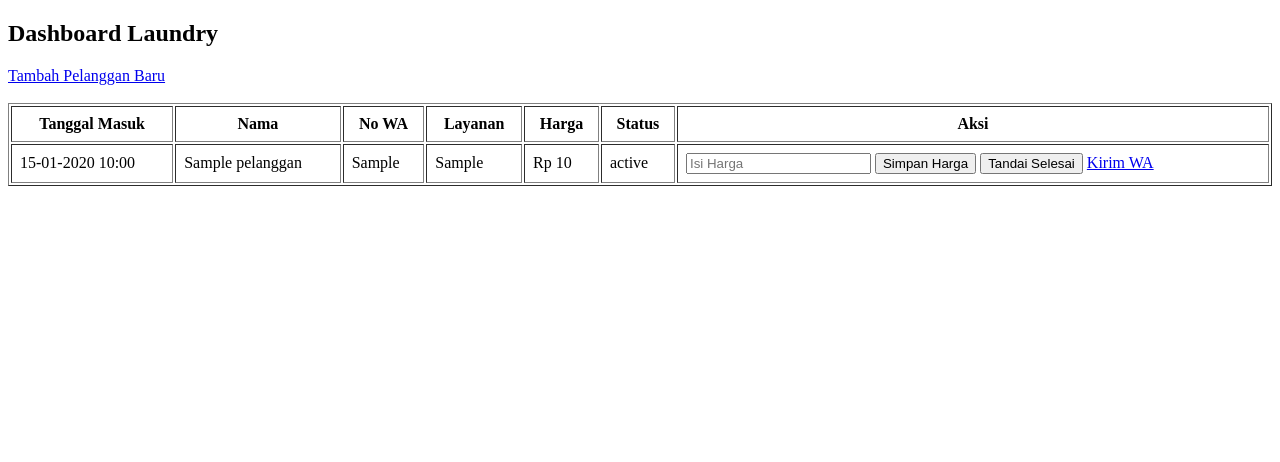
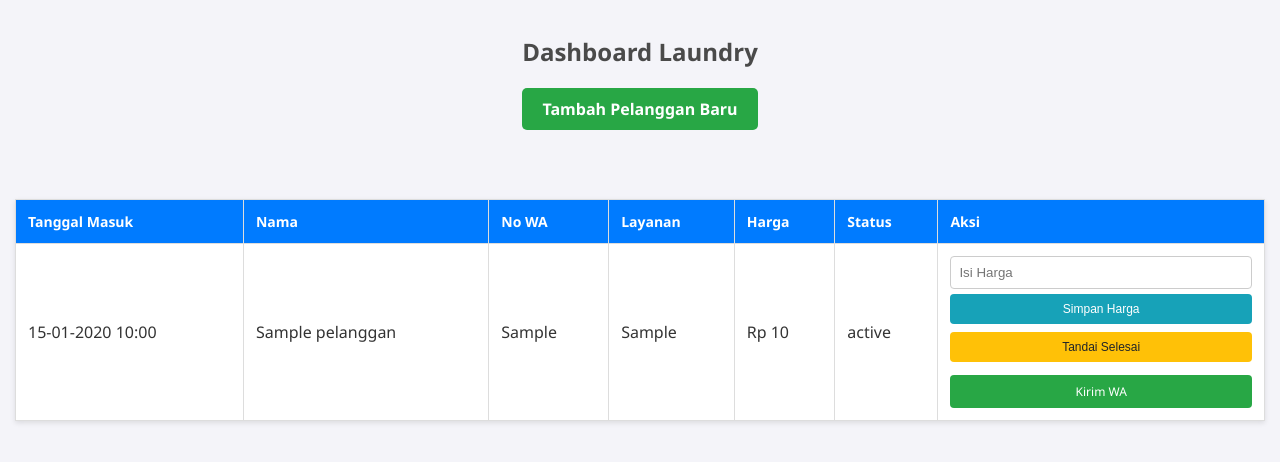
Before and after one commit to IwayanPasek/projectpasek, a PHP site: page /dashboard.php in a window 1280 px wide. Shown: the top 462 px of the page. Run offline with PHP 8.4, Linux system fonts and the light colour scheme; tables that the repository leaves empty or names only in its code hold one stand-in row (values such as "Sample post"); some libraries are stand-ins or nearby versions.

Commit message:
Update dashboard.php

```diff
--- a/dashboard.php
+++ b/dashboard.php
@@ -7,11 +7,173 @@ include('config/db.php');
 <html>
 <head>
     <title>Dashboard Laundry</title>
+    <meta name="viewport" content="width=device-width, initial-scale=1.0">
+    <style>
+        /* Pengaturan dasar untuk seluruh halaman */
+        body {
+            font-family: 'Segoe UI', Tahoma, Geneva, Verdana, sans-serif;
+            margin: 0;
+            padding: 15px;
+            background-color: #f4f4f9;
+            color: #333;
+        }
+
+        /* Membuat judul lebih menarik */
+        h2 {
+            color: #4a4a4a;
+            text-align: center;
+            margin-bottom: 20px;
+        }
+
+        /* Mengatur link "Tambah Pelanggan Baru" agar terlihat seperti tombol */
+        a {
+            text-decoration: none;
+            color: #007bff;
+        }
+
+        a[href="index.php"] {
+            display: block;
+            width: fit-content;
+            margin: 0 auto 25px auto;
+            padding: 10px 20px;
+            background-color: #28a745;
+            color: white;
+            border-radius: 5px;
+            font-weight: bold;
+            text-align: center;
+        }
+
+        /* Styling untuk tabel agar responsif */
+        table {
+            width: 100%;
+            border-collapse: collapse;
+            box-shadow: 0 2px 5px rgba(0,0,0,0.1);
+            background-color: white;
+        }
+
+        th, td {
+            padding: 12px;
+            border: 1px solid #ddd;
+            text-align: left;
+        }
+
+        th {
+            background-color: #007bff;
+            color: white;
+            font-size: 14px;
+        }
+
+        tr:nth-child(even) {
+            background-color: #f2f2f2;
+        }
+
+        /* Styling untuk form dan tombol di dalam tabel */
+        td form {
+            display: flex;
+            flex-direction: column;
+            margin-bottom: 8px;
+        }
+
+        input[type="number"] {
+            padding: 8px;
+            margin-bottom: 5px;
+            border: 1px solid #ccc;
+            border-radius: 4px;
+            width: 100%; /* Agar input mengisi ruang */
+            box-sizing: border-box; /* Kalkulasi padding dan border dalam width */
+        }
+
+        button, a[target="_blank"] {
+            padding: 8px 12px;
+            border: none;
+            border-radius: 4px;
+            cursor: pointer;
+            font-size: 12px;
+            text-align: center;
+            display: inline-block;
+            width: 100%; /* Tombol mengisi ruang */
+            box-sizing: border-box;
+        }
+
+        button[type="submit"] {
+            background-color: #17a2b8;
+            color: white;
+        }
+
+        form[action='proses/tandai_selesai.php'] button {
+            background-color: #ffc107;
+            color: #212529;
+        }
+
+        a[target="_blank"] {
+            background-color: #28a745;
+            color: white;
+            margin-top: 5px;
+        }
+
+        /* Media Query untuk layar kecil (HP) */
+        @media screen and (max-width: 600px) {
+            body {
+                padding: 10px; /* Kurangi padding di layar kecil */
+            }
+
+            table, thead, tbody, th, td, tr {
+                display: block;
+            }
+
+            thead tr {
+                position: absolute;
+                top: -9999px;
+                left: -9999px;
+            }
+
+            tr {
+                border: 1px solid #ccc;
+                margin-bottom: 15px;
+                border-radius: 5px;
+                overflow: hidden;
+            }
+
+            td {
+                border: none;
+                border-bottom: 1px solid #eee;
+                position: relative;
+                padding-left: 45%;
+                min-height: 30px; /* Tinggi minimal sel */
+                text-align: right;
+            }
+
+            td:before {
+                position: absolute;
+                left: 10px;
+                width: 40%;
+                padding-right: 10px;
+                white-space: nowrap;
+                text-align: left;
+                font-weight: bold;
+                color: #555;
+            }
+
+            /* Menambahkan label data sebelum setiap sel */
+            td:nth-of-type(1):before { content: "Tanggal"; }
+            td:nth-of-type(2):before { content: "Nama"; }
+            td:nth-of-type(3):before { content: "No WA"; }
+            td:nth-of-type(4):before { content: "Layanan"; }
+            td:nth-of-type(5):before { content: "Harga"; }
+            td:nth-of-type(6):before { content: "Status"; }
+            td:nth-of-type(7):before { content: "Aksi"; }
+
+            td:last-child {
+                border-bottom: 0;
+            }
+        }
+    </style>
 </head>
 <body>
     <h2>Dashboard Laundry</h2>
     <a href="index.php">Tambah Pelanggan Baru</a><br><br>
-    <table border="1" cellpadding="8" style="width:100%;">
+
+    <table cellpadding="8">
         <thead>
             <tr>
                 <th>Tanggal Masuk</th>
@@ -42,18 +204,19 @@ include('config/db.php');
                 echo "<td>" . htmlspecialchars($row['layanan']) . "</td>";
                 echo "<td>" . ($row['harga'] ? 'Rp ' . number_format($row['harga'], 0, ',', '.') : '-') . "</td>";
                 echo "<td>" . htmlspecialchars($row['status']) . "</td>";
+                // Menghapus inline style dari form dan link di kolom Aksi
                 echo "<td>
-                        <form action='proses/isi_harga.php' method='POST' style='display:inline; margin-bottom: 5px;'>
+                        <form action='proses/isi_harga.php' method='POST'>
                             <input type='hidden' name='id' value='{$row['id']}'>
                             <input type='number' name='harga' placeholder='Isi Harga' required>
                             <button type='submit'>Simpan Harga</button>
                         </form>
-                        <form action='proses/tandai_selesai.php' method='POST' style='display:inline; margin-bottom: 5px;'>
+                        <form action='proses/tandai_selesai.php' method='POST'>
                             <input type='hidden' name='id' value='{$row['id']}'>
                             <button type='submit'>Tandai Selesai</button>
                         </form>
-                        <a target='_blank' href='https://wa.me/" . htmlspecialchars($row['no_wa']) . "?text=" . urlencode("Halo " . htmlspecialchars($row['nama']) . ", cucian Anda sudah selesai. Silakan diambil. Total: Rp " . number_format($row['harga'], 0, ',', '.')) . "' style='display:inline-block;'>Kirim WA</a>
-                    </td>";
+                        <a target='_blank' href='https://wa.me/" . htmlspecialchars($row['no_wa']) . "?text=" . urlencode("Halo " . htmlspecialchars($row['nama']) . ", cucian Anda sudah selesai. Silakan diambil. Total: Rp " . number_format($row['harga'], 0, ',', '.')) . "'>Kirim WA</a>
+                      </td>";
                 echo "</tr>";
             }
             ?>
```
